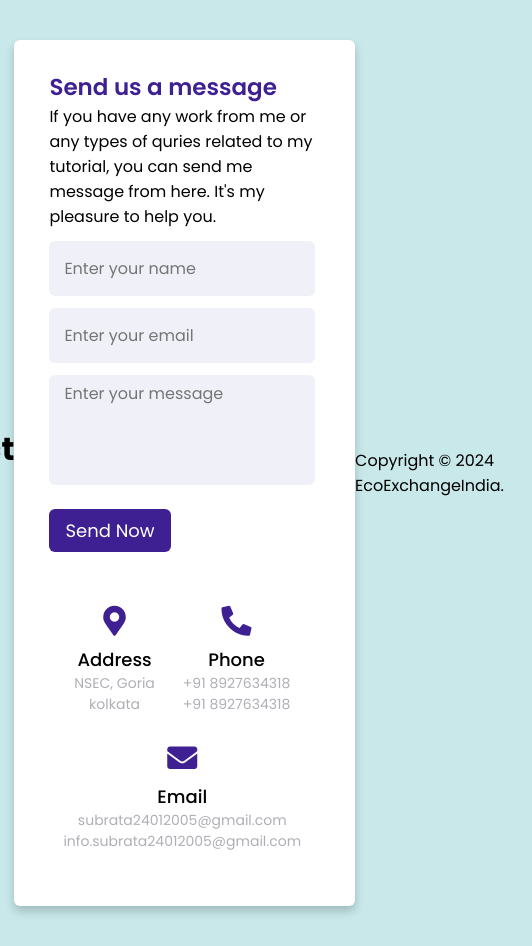
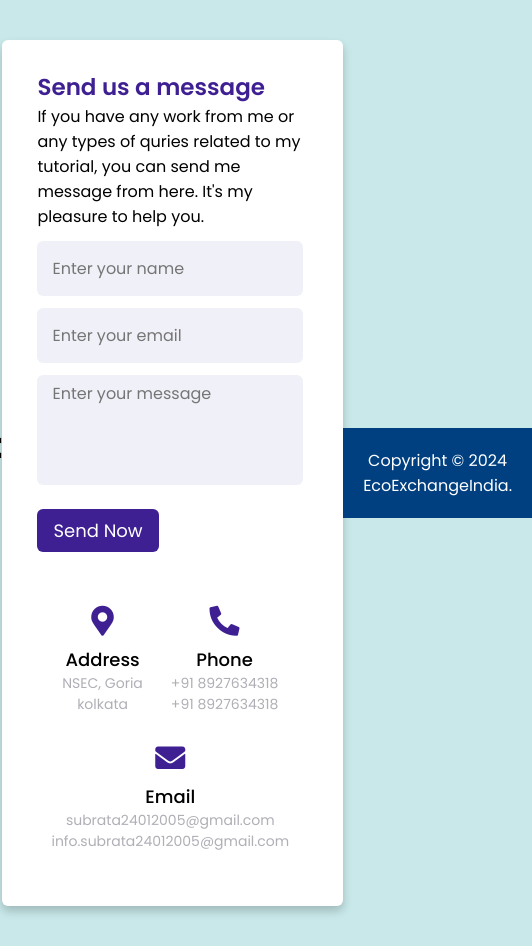
Before and after one commit to subratamondalnsec/contact-form, a plain HTML site: page index.html in a window 390 px wide. Shown: the whole page, 532 px wide, since content can reach past the window. Drawn offline with Linux system fonts and the light colour scheme.

Commit message:
Update style.css

```diff
--- a/style.css
+++ b/style.css
@@ -4,6 +4,9 @@
   padding: 0;
   box-sizing: border-box;
   font-family: "Poppins", sans-serif;
+}
+header h1 {
+    font-size: 36px;
 }
 body {
   min-height: 100vh;
@@ -148,6 +151,12 @@ body {
     width: 100%;
     margin-left: 0;
   }
+  footer {
+    background-color: #004080;
+    color: white;
+    text-align: center;
+    padding: 20px;
+}
 }
 
 /* /// */
```
